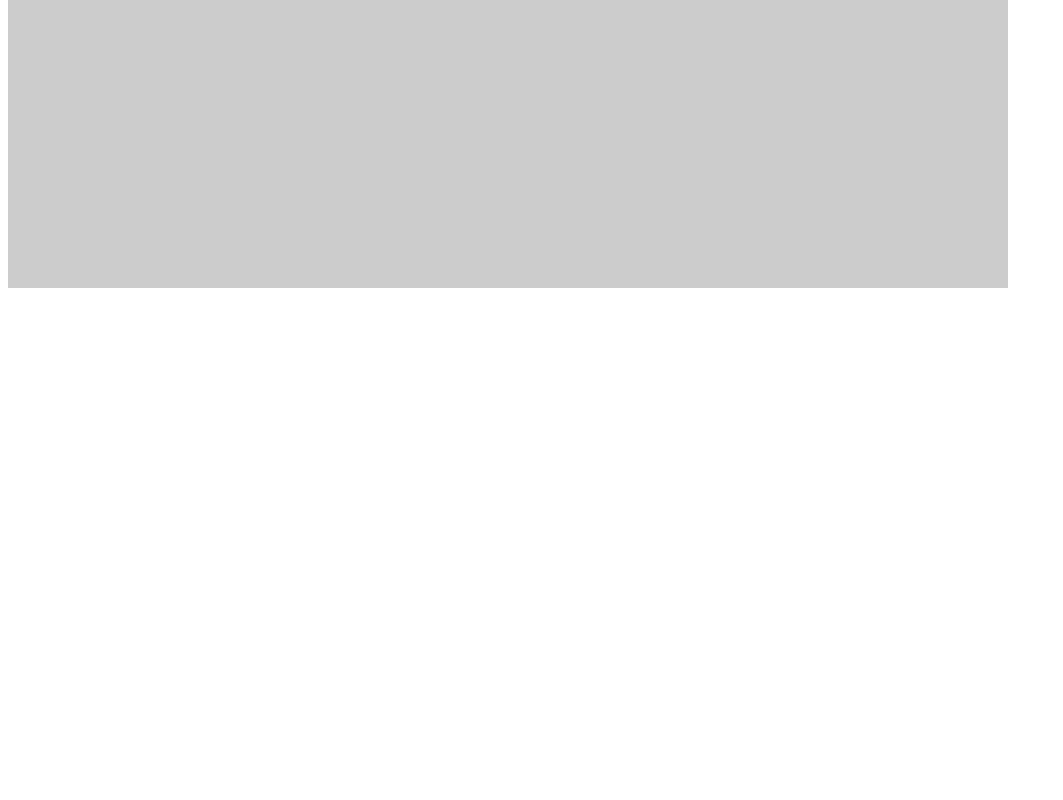
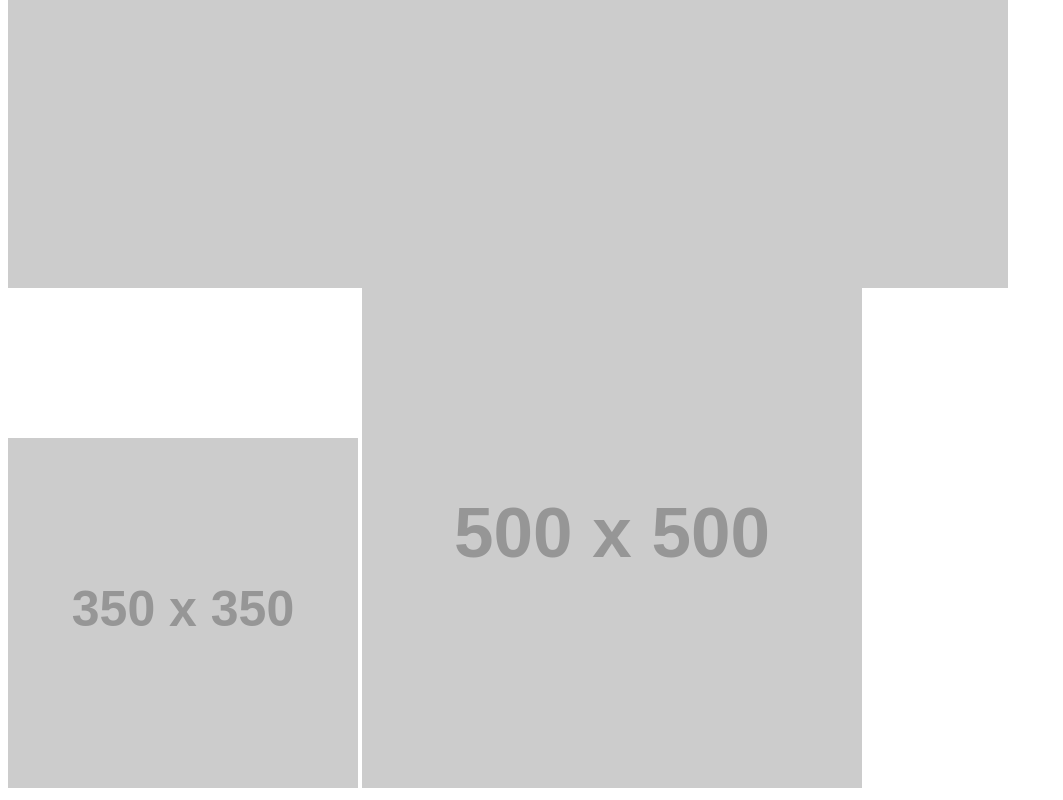
Before and after one commit to matheusmorett2/image, a plain HTML site: page index.html in a window 1280 px wide. Shown: the part 720-1520 px from the top of the page, without its empty margins (0-1063 px from the left). Before the commit the page ends 1016 px from the top, so only its background shows below. Drawn offline with Linux system fonts and the light colour scheme; placeholder pictures from the web are drawn by us.

Commit message:
diffrent images

```diff
--- a/index.html
+++ b/index.html
@@ -4,5 +4,15 @@
 	</head>
 	<body>
 		<img srcset="https://via.placeholder.com/350 320w, https://via.placeholder.com/1000 1420w" sizes="(min-width:640px) 1420px, 320px" />
+  		<img src='https://via.placeholder.com/350'
+       		srcset='https://via.placeholder.com/350 1x,
+               https://via.placeholder.com/700 2x'/>
+        <picture>
+	      <source media='(min-width: 401px)'
+	              srcset='https://via.placeholder.com/500'/>
+	      <source media='(max-width: 400px)'
+	              srcset='https://via.placeholder.com/400'/>
+	      <img src='https://via.placeholder.com/400'/>
+    	</picture>
 	</body>
 </html>
```
